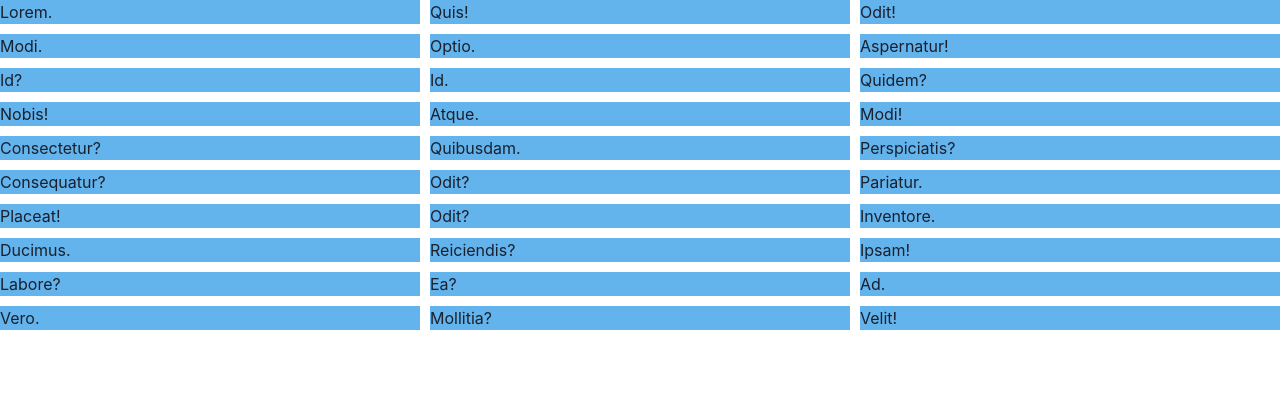
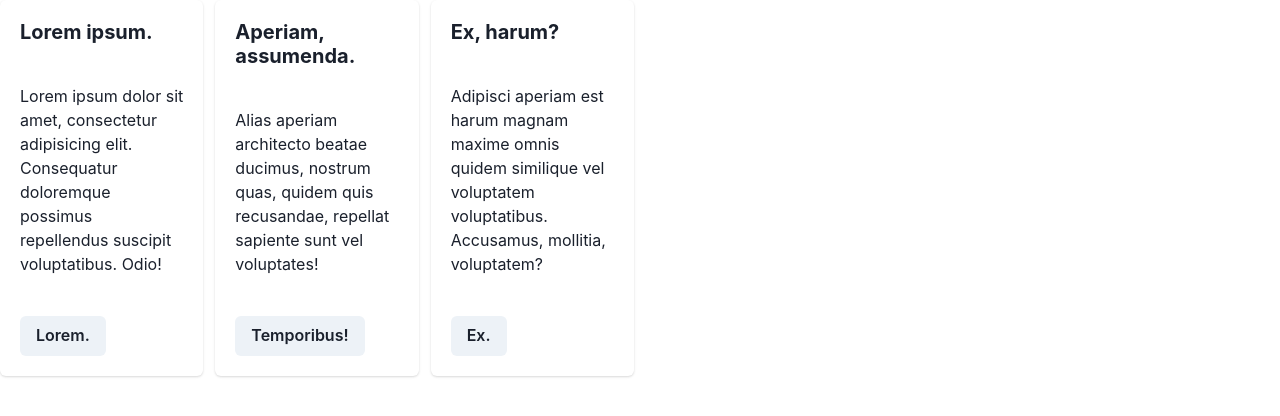
Before and after one commit to amz940/react20231031, a React (Create React App) app: page / in a window 1280 px wide. Shown: the top 416 px of the page. Built offline with nearby package versions, Linux system fonts and the light colour scheme.

Commit message:
card를 활용한 텍스트창 만들기

```diff
--- a/src/App.js
+++ b/src/App.js
@@ -1,48 +1,56 @@
-import { Box, Flex, SimpleGrid } from "@chakra-ui/react";
+import {
+  Button,
+  Card,
+  CardBody,
+  CardFooter,
+  CardHeader,
+  Flex,
+  Heading,
+  SimpleGrid,
+} from "@chakra-ui/react";
 
 function App() {
-  /*
-  base: "0em", // 0px
-  sm: "30em", // 1~480px. em is a relative unit and is dependant on the font size.
-  md: "48em", // 481~768px
-  lg: "62em", // 769~992px
-  xl: "80em", // 993~1280px
-  "2xl": "96em", // 1281~1536px
-   */
   return (
     <>
-      <SimpleGrid spacing={"10px"} columns={{ sm: 2, md: 3, "2xl": 6 }}>
-        {/*Box[bg="blue.300"]*30>lorem1*/}
-        <Box bg="blue.300">Lorem.</Box>
-        <Box bg="blue.300">Quis!</Box>
-        <Box bg="blue.300">Odit!</Box>
-        <Box bg="blue.300">Modi.</Box>
-        <Box bg="blue.300">Optio.</Box>
-        <Box bg="blue.300">Aspernatur!</Box>
-        <Box bg="blue.300">Id?</Box>
-        <Box bg="blue.300">Id.</Box>
-        <Box bg="blue.300">Quidem?</Box>
-        <Box bg="blue.300">Nobis!</Box>
-        <Box bg="blue.300">Atque.</Box>
-        <Box bg="blue.300">Modi!</Box>
-        <Box bg="blue.300">Consectetur?</Box>
-        <Box bg="blue.300">Quibusdam.</Box>
-        <Box bg="blue.300">Perspiciatis?</Box>
-        <Box bg="blue.300">Consequatur?</Box>
-        <Box bg="blue.300">Odit?</Box>
-        <Box bg="blue.300">Pariatur.</Box>
-        <Box bg="blue.300">Placeat!</Box>
-        <Box bg="blue.300">Odit?</Box>
-        <Box bg="blue.300">Inventore.</Box>
-        <Box bg="blue.300">Ducimus.</Box>
-        <Box bg="blue.300">Reiciendis?</Box>
-        <Box bg="blue.300">Ipsam!</Box>
-        <Box bg="blue.300">Labore?</Box>
-        <Box bg="blue.300">Ea?</Box>
-        <Box bg="blue.300">Ad.</Box>
-        <Box bg="blue.300">Vero.</Box>
-        <Box bg="blue.300">Mollitia?</Box>
-        <Box bg="blue.300">Velit!</Box>
+      <SimpleGrid gap={3} columns={{ base: 1, md: 3, xl: 6, "2xl": 8 }}>
+        {/*Card*3>CardHeader>Heading[size="md"]>lorem2^^CardBody>lorem15^CardFooter>Button>lorem1*/}
+        <Card>
+          <CardHeader>
+            <Heading size="md">Lorem ipsum.</Heading>
+          </CardHeader>
+          <CardBody>
+            Lorem ipsum dolor sit amet, consectetur adipisicing elit.
+            Consequatur doloremque possimus repellendus suscipit voluptatibus.
+            Odio!
+          </CardBody>
+          <CardFooter>
+            <Button>Lorem.</Button>
+          </CardFooter>
+        </Card>
+        <Card>
+          <CardHeader>
+            <Heading size="md">Aperiam, assumenda.</Heading>
+          </CardHeader>
+          <CardBody>
+            Alias aperiam architecto beatae ducimus, nostrum quas, quidem quis
+            recusandae, repellat sapiente sunt vel voluptates!
+          </CardBody>
+          <CardFooter>
+            <Button>Temporibus!</Button>
+          </CardFooter>
+        </Card>
+        <Card>
+          <CardHeader>
+            <Heading size="md">Ex, harum?</Heading>
+          </CardHeader>
+          <CardBody>
+            Adipisci aperiam est harum magnam maxime omnis quidem similique vel
+            voluptatem voluptatibus. Accusamus, mollitia, voluptatem?
+          </CardBody>
+          <CardFooter>
+            <Button>Ex.</Button>
+          </CardFooter>
+        </Card>
       </SimpleGrid>
     </>
   );
```
